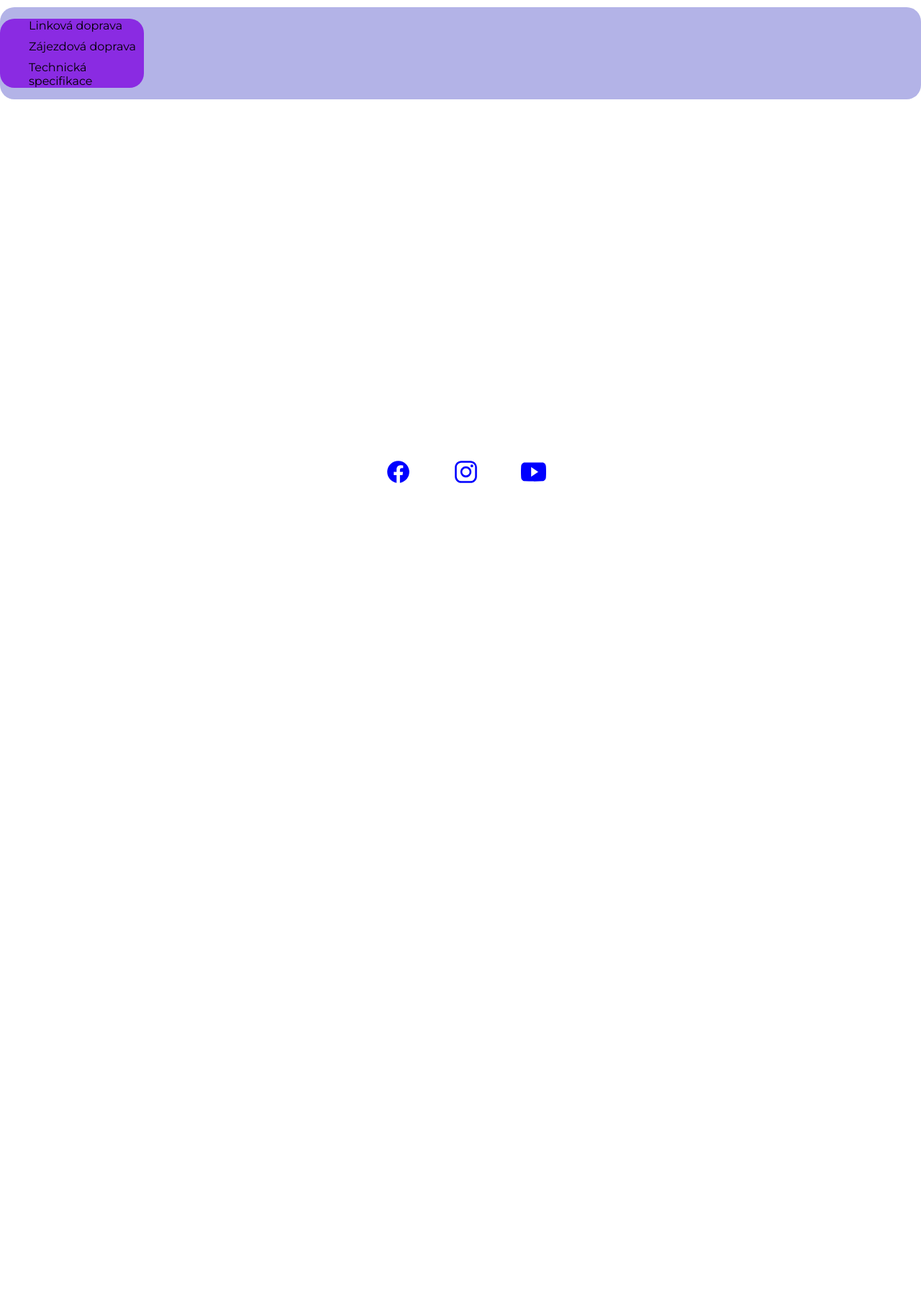
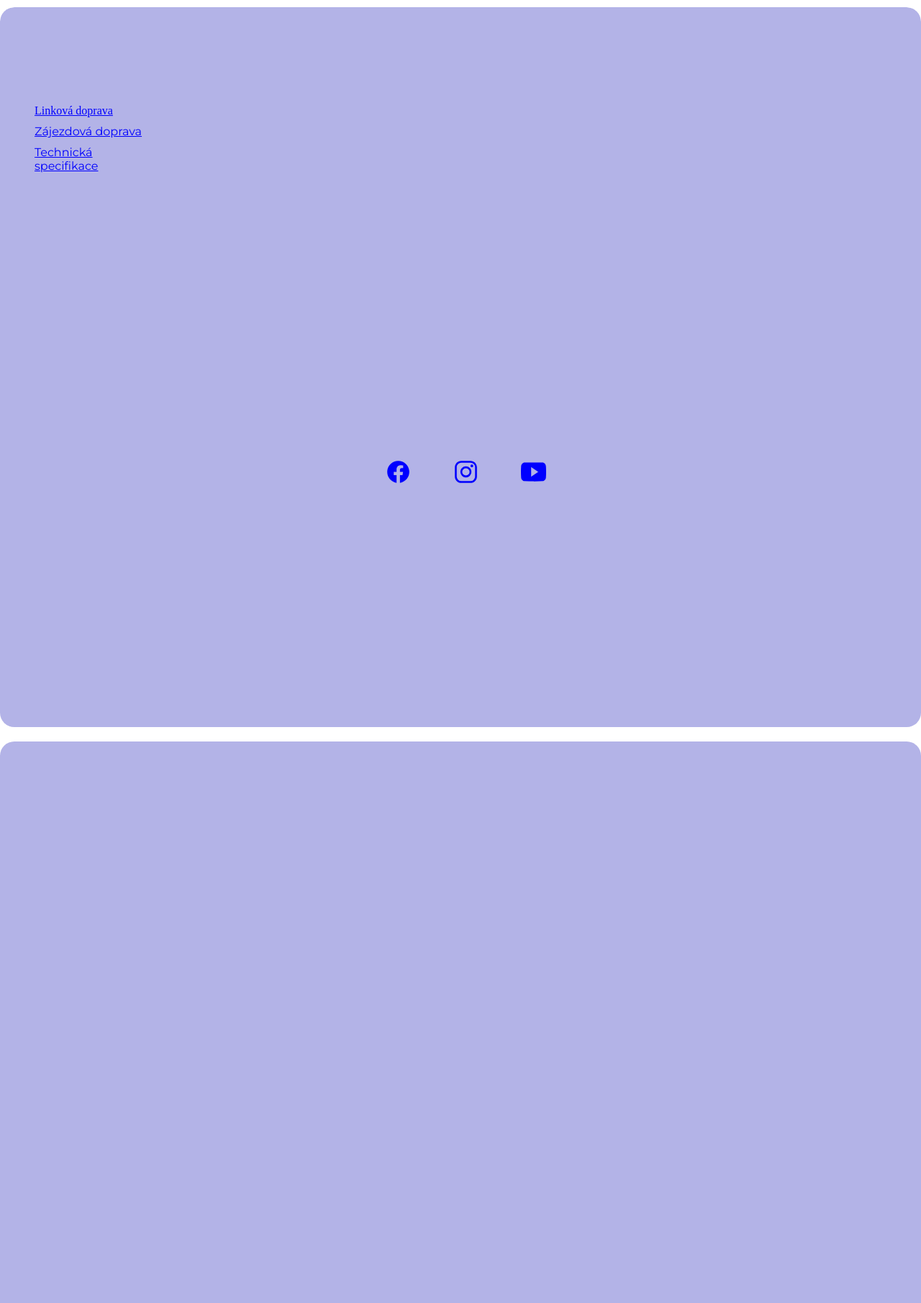
Before and after one commit to MatyasHarvanek04/WebPresentation, a PHP site: page /Pages/autobus.html in a window 1280 px wide. Shown: the part 110-1920 px from the top of the page at 72% size. Before the commit the page ends 781 px from the top, so only its background shows below. Run offline with PHP 8.4, Linux system fonts and the light colour scheme.

Commit message:
zaklDesign

```diff
--- a/Main/Css/style2.css
+++ b/Main/Css/style2.css
@@ -13,7 +13,6 @@
 #obsah {
     border-radius: 20px;
     width: 100%;
-    background-color: rgb(179, 179, 231);
     box-sizing: border-box;
     overflow: hidden;
     margin-top: 0;
@@ -27,14 +26,49 @@ ul li {
     list-style: none;
 }
 
-.mm {
+.m3 {
+    font-family: 'Montserrat', sans-serif;
+    margin-top: 10px;
+}
+
+.m2 {
+    font-family: 'Montserrat', sans-serif;
+    margin-top: 10px;
+}
+
+.m3 {
     font-family: 'Montserrat', sans-serif;
     margin-top: 10px;
 }
 
 #navigaceleft {
+    width: 15%;
+    margin-top: 10%;
+    position: fixed;
+    z-index: 100;
+    padding-right: 2%;
+}
+
+#section1 {
+    margin-top: 0;
+    width: 100%;
+    height: 1000px;
+    background-color: rgb(179, 179, 231);
     border-radius: 20px;
-    background-color: blueviolet;
-    width: 200px;
-    position: relative;
 }
+
+#section2 {
+    margin-top: 20px;
+    width: 100%;
+    height: 1000px;
+    background-color: rgb(179, 179, 231);
+    border-radius: 20px;
+}
+
+#section3 {
+    margin-top: 20px;
+    width: 100%;
+    height: 1000px;
+    background-color: rgb(179, 179, 231);
+    border-radius: 20px;
+}
--- a/Main/Pages/autobus.html
+++ b/Main/Pages/autobus.html
@@ -50,18 +50,21 @@
         </div>
 
 
-
-        <div id="obsah">
-            <div id="navigaceleft">
-                <ul>
-                    <li class="mm"> Linková doprava </li>
-                    <li class="mm"> Zájezdová doprava </li>
-                    <li class="mm"> Technická specifikace </li>
+        <div id="navigaceleft">
+            <ul>
+                <li class="m1"><a href="#section1">Linková doprava </a> </li>
+                <li class="m2"><a href="#section2">Zájezdová doprava</a> </li>
+                <li class="m3"><a href="#section3">Technická specifikace</a></li>
 
 
 
-                </ul>
-            </div>
+            </ul>
+        </div>
+        <div id="obsah">
+
+            <div id="section1"></div>
+            <div id="section2"></div>
+            <div id="section3"></div>
         </div>
 
         <div class="pat">
```
